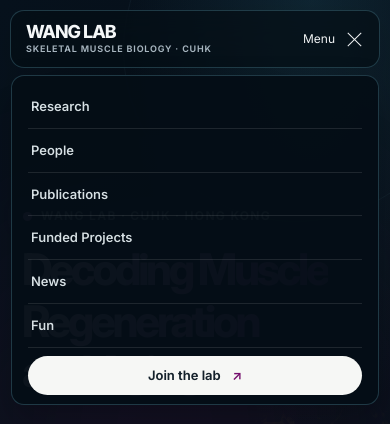
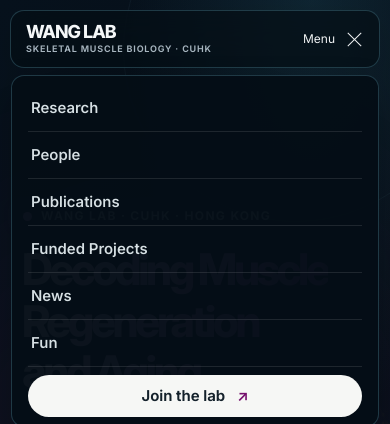
Before and after one commit to cuhk-wanglab/cuhk-wanglab.github.io, a plain HTML site: page index.html in a window 390 px wide. Both pictures are taken after a click on the button "Menu". Shown: the top 424 px of the page. Drawn offline with Linux system fonts and the light colour scheme.

Commit message:
Increase font size for primary navigation links

```diff
--- a/styles.css
+++ b/styles.css
@@ -76,7 +76,7 @@ button { font: inherit; }
 .wordmark-name { font-size: 20px; font-weight: 760; letter-spacing: -.055em; line-height: 1.05; }
 .wordmark-subtitle { color: #a7b5bf; font-size: 11px; font-weight: 650; letter-spacing: .09em; line-height: 1.45; text-transform: uppercase; }
 .primary-navigation { display: flex; align-items: center; gap: clamp(19px, 3vw, 42px); }
-.primary-navigation a { color: #d7e0e4; font-size: 13px; font-weight: 570; text-decoration: none; transition: color .16s ease; }
+.primary-navigation a { color: #d7e0e4; font-size: 15px; font-weight: 570; text-decoration: none; transition: color .16s ease; }
 .primary-navigation a:hover, .primary-navigation a:focus-visible { color: white; text-decoration: underline; text-decoration-color: var(--accent); text-underline-offset: 6px; }
 .primary-navigation .nav-join { padding: 9px 16px; border-radius: 99px; background: #f6f7f5; color: #14212b; font-weight: 640; }
 .primary-navigation .nav-join span { margin-left: 8px; color: #750f6d; }
@@ -206,7 +206,7 @@ button { font: inherit; }
   .menu-toggle[aria-expanded="true"] .menu-icon i:last-child { transform: translateY(-3px) rotate(-45deg); }
   .primary-navigation { position: absolute; top: calc(100% + 8px); right: 0; left: 0; display: none; align-items: stretch; gap: 0; padding: 9px 16px; border: 1px solid rgba(92, 154, 173, .31); border-radius: 13px; background: rgba(5, 14, 22, .97); box-shadow: 0 18px 35px rgba(0,0,0,.25); }
   .primary-navigation.is-open { display: grid; }
-  .primary-navigation a { padding: 11px 3px; border-bottom: 1px solid rgba(255,255,255,.1); font-size: 13px; }
+  .primary-navigation a { padding: 11px 3px; border-bottom: 1px solid rgba(255,255,255,.1); font-size: 15px; }
   .primary-navigation a:last-child { margin-top: 8px; padding-inline: 13px; border: 0; text-align: center; }
 }
 @media (max-width: 680px) {
@@ -223,7 +223,7 @@ button { font: inherit; }
   .menu-toggle[aria-expanded="true"] .menu-icon i:last-child { transform: translateY(-3px) rotate(-45deg); }
   .primary-navigation { position: absolute; top: calc(100% + 8px); right: 0; left: 0; display: none; align-items: stretch; gap: 0; padding: 9px 16px; border: 1px solid rgba(92, 154, 173, .31); border-radius: 13px; background: rgba(5, 14, 22, .97); box-shadow: 0 18px 35px rgba(0,0,0,.25); }
   .primary-navigation.is-open { display: grid; }
-  .primary-navigation a { padding: 11px 3px; border-bottom: 1px solid rgba(255,255,255,.1); font-size: 13px; }
+  .primary-navigation a { padding: 11px 3px; border-bottom: 1px solid rgba(255,255,255,.1); font-size: 15px; }
   .primary-navigation a:last-child { margin-top: 8px; padding-inline: 13px; border: 0; text-align: center; }
   .hero-content { padding-top: 60px; }
   .hero-kicker { margin: 0 0 21px 1px; gap: 9px; font-size: 12px; letter-spacing: .11em; }
```
